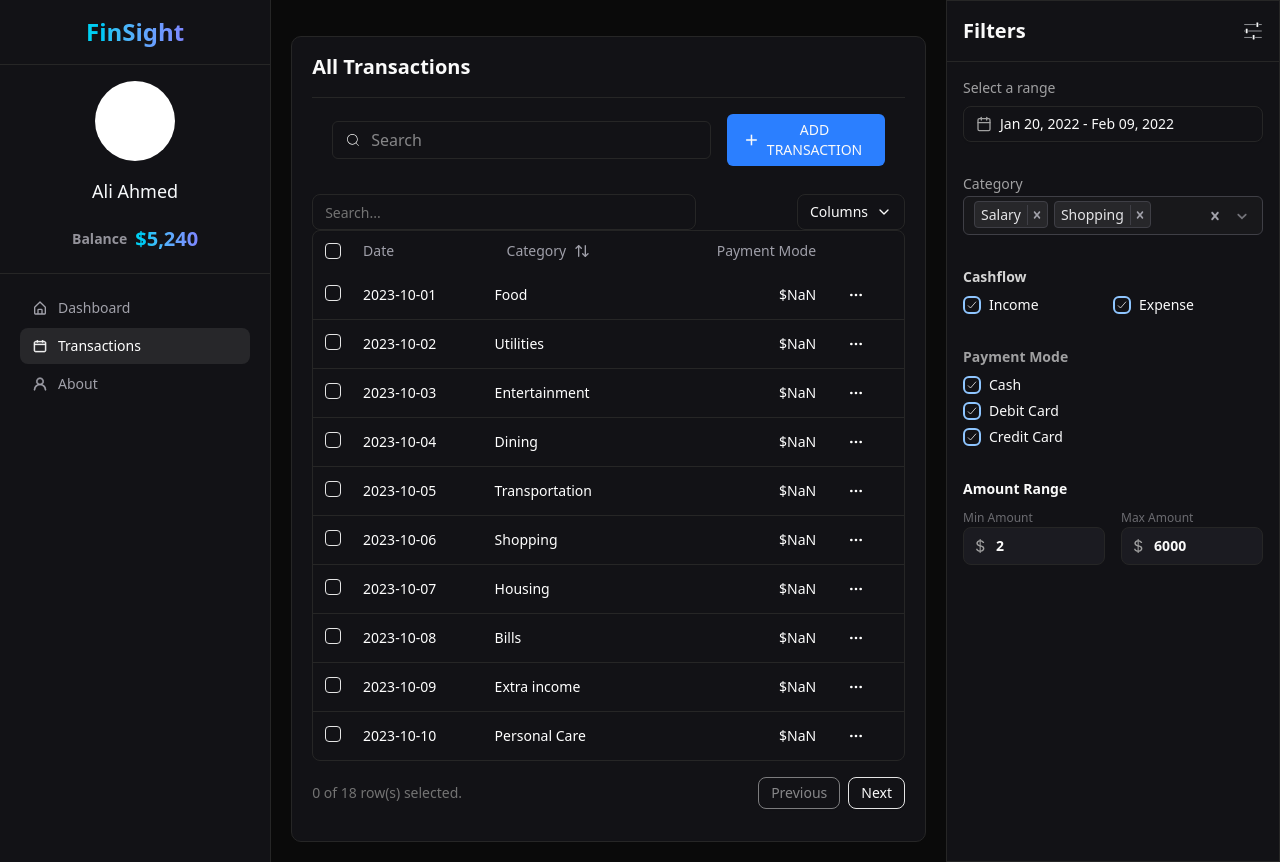
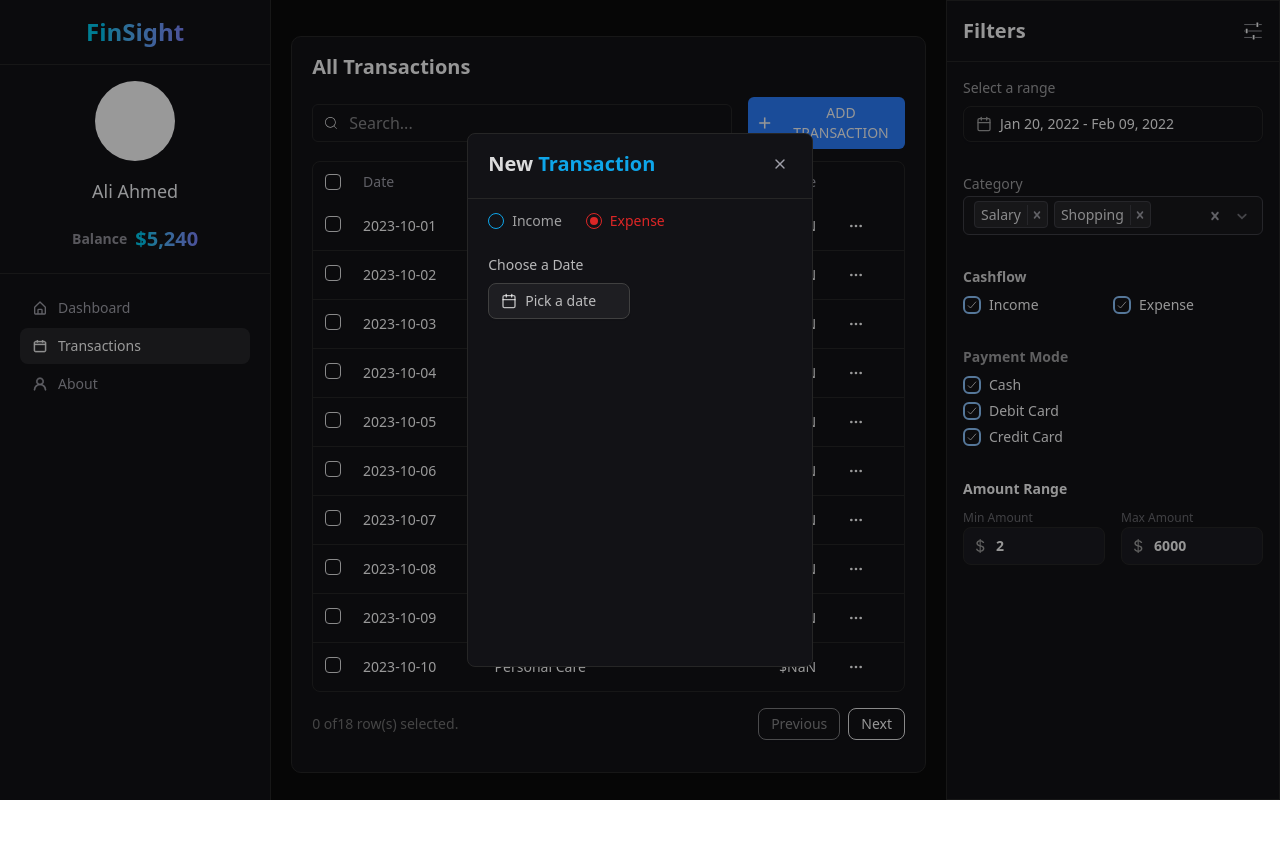
Before and after one commit to A-7amid/fin-sight, a React (Vite) app: page /transactions in a window 1280 px wide. After the commit the page ends 800 px from the top, so only its background shows below. Built offline with nearby package versions, Linux system fonts and the light colour scheme.

Commit message:
'AddTransaction

```diff
--- a/package.json
+++ b/package.json
@@ -15,7 +15,9 @@
     "@heroui/theme": "^2.4.15",
     "@radix-ui/react-checkbox": "^1.2.3",
     "@radix-ui/react-dropdown-menu": "^2.1.12",
+    "@radix-ui/react-label": "^2.1.6",
     "@radix-ui/react-popover": "^1.1.11",
+    "@radix-ui/react-radio-group": "^1.3.6",
     "@radix-ui/react-slot": "^1.2.2",
     "@tailwindcss/vite": "^4.1.4",
     "@tanstack/react-table": "^8.21.3",
--- /dev/null
+++ b/src/components/AddTransactionForm.jsx
@@ -0,0 +1,48 @@
+import React, { createContext, useState } from "react";
+import { X } from "lucide-react";
+import DatePicker from "./DatePicker";
+import RadioItem from "./RadioItem";
+
+export const SelectedType = createContext();
+
+const AddTransactionForm = () => {
+  const [selectedType, setSelectedType] = useState("expense");
+
+  return (
+    <SelectedType.Provider value={{ selectedType, setSelectedType }}>
+      <div className="bg-black/40 flex items-center justify-center w-screen h-full absolute top-0 left-0">
+        <div className="bg-[#121216] text-white/70 flex flex-col py-4 border border-neutral-800 rounded-md w-[27%] h-2/3">
+          <div className="flex justify-between items-center px-5">
+            <h3 className="font-bold text-xl text-white/85">
+              New <span className="text-[#0ea5e9]">Transaction</span>
+            </h3>
+            <X className="size-6 cursor-pointer stroke-zinc-400 hover:stroke-zinc-100 hover:bg-neutral-800 rounded-sm p-1 transition duration-200" />
+          </div>
+
+          <div className="h-px bg-neutral-800 w-full my-3 mt-5"></div>
+
+          <div className="flex flex-col gap-y-6">
+            <div className="flex items-center px-5 gap-x-6">
+              <RadioItem label="Income" color="#0ea5e9" />
+              <RadioItem label="Expense" color="#dc2626" />
+            </div>
+
+            <div className="grid grid-cols-2 gap-x-5 px-5">
+              <div className="flex flex-col gap-y-2">
+                <span className="text-sm font-medium">Choose a Date</span>
+                <DatePicker />
+              </div>
+
+              {/* <div className="flex flex-col gap-2">
+              <span>Choose a Date</span>
+              <DatePicker />
+            </div> */}
+            </div>
+          </div>
+        </div>
+      </div>
+    </SelectedType.Provider>
+  );
+};
+
+export default AddTransactionForm;
--- a/src/components/DataTable.jsx
+++ b/src/components/DataTable.jsx
@@ -1,4 +1,4 @@
-import React from "react";
+import React, { useRef, useState } from "react";
 import {
   flexRender,
   getCoreRowModel,
@@ -7,7 +7,7 @@ import {
   getSortedRowModel,
   useReactTable,
 } from "@tanstack/react-table";
-import { ArrowUpDown, ChevronDown, MoreHorizontal } from "lucide-react";
+import { ArrowUpDown, ChevronDown, MoreHorizontal, X } from "lucide-react";
 
 import { Button } from "@/components/ui/button";
 import { Checkbox } from "@/components/ui/checkbox";
@@ -20,7 +20,6 @@ import {
   DropdownMenuSeparator,
   DropdownMenuTrigger,
 } from "@/components/ui/dropdown-menu";
-import { Input } from "@/components/ui/input";
 import {
   Table,
   TableBody,
@@ -30,6 +29,8 @@ import {
   TableRow,
 } from "@/components/ui/table";
 import { cn } from "../utils/clsx";
+import { IoMdAdd } from "react-icons/io";
+import { CiSearch } from "react-icons/ci";
 
 const data = [
   {
@@ -285,13 +286,14 @@ export const columns = [
   },
 ];
 
-const hh = "white";
-
 export function DataTable() {
   const [sorting, setSorting] = React.useState([]);
   const [columnFilters, setColumnFilters] = React.useState([]);
   const [columnVisibility, setColumnVisibility] = React.useState({});
   const [rowSelection, setRowSelection] = React.useState({});
+  const [isDeleteShown, setIsDeleteShown] = useState(false);
+
+  const searchRef = useRef(null);
 
   const table = useReactTable({
     data,
@@ -312,50 +314,46 @@ export function DataTable() {
     },
   });
 
+  const handleSearch = (e) => {
+    table.getColumn("category")?.setFilterValue(e.target.value);
+    e.target.value.length !== 0
+      ? setIsDeleteShown(true)
+      : setIsDeleteShown(false);
+  };
+
   return (
-    <div className="w-full">
-      <div className="flex items-center">
-        <Input
-          placeholder="Search..."
-          value={table.getColumn("category")?.getFilterValue() ?? ""}
-          onChange={(event) =>
-            table.getColumn("category")?.setFilterValue(event.target.value)
-          }
-          className="max-w-sm border border-neutral-800"
-        />
-        <DropdownMenu>
-          <DropdownMenuTrigger asChild>
-            <Button
-              variant="outline"
-              className="ml-auto border border-neutral-800 py-4"
-            >
-              Columns <ChevronDown />
-            </Button>
-          </DropdownMenuTrigger>
-          <DropdownMenuContent
-            className="bg-[#121216] text-zinc-100 border border-neutral-800"
-            align="end"
-          >
-            {table
-              .getAllColumns()
-              .filter((column) => column.getCanHide())
-              .map((column) => {
-                return (
-                  <DropdownMenuCheckboxItem
-                    key={column.id}
-                    className="capitalize"
-                    checked={column.getIsVisible()}
-                    onCheckedChange={(value) =>
-                      column.toggleVisibility(!!value)
-                    }
-                  >
-                    {column.id}
-                  </DropdownMenuCheckboxItem>
-                );
-              })}
-          </DropdownMenuContent>
-        </DropdownMenu>
+    <div className="w-full px-5">
+      <div className="flex items-center mb-3 gap-x-4 w-full h-fit">
+        <div className="w-[80%] p-1.5 flex items-center border-neutral-800 border rounded-sm focus-within:border-blue-500 transition duration-75 justify-between">
+          <div className="flex items-center px-1 gap-x-2.5">
+            <CiSearch />
+            <input
+              type="text"
+              ref={searchRef}
+              placeholder="Search..."
+              value={table.getColumn("category")?.getFilterValue() ?? ""}
+              onChange={(e) => {
+                handleSearch(e);
+              }}
+              className="outline-none flex grow focus-within:border-blue-500"
+            />
+          </div>
+          {isDeleteShown && (
+            <X
+              className="size-4 cursor-pointer stroke-zinc-400 hover:stroke-zinc-100 transition duration-100"
+              onClick={() => {
+                searchRef.current.value = "";
+                handleSearch({ target: { value: "" } });
+              }}
+            />
+          )}
+        </div>
+        <button className="px-2 py-1.5 gap-x-3 grow flex items-center bg-blue-500 hover:bg-blue-600 transition duration-200 cursor-pointer uppercase font-medium text-sm rounded-sm">
+          <IoMdAdd className="size-5 stroke-3" />
+          <span>add transaction</span>
+        </button>
       </div>
+
       <div className="rounded-md border border-neutral-800">
         <Table>
           <TableHeader>
@@ -415,7 +413,7 @@ export function DataTable() {
       </div>
       <div className="flex items-center justify-end space-x-2 py-4">
         <div className="flex-1 text-sm text-muted-foreground">
-          {table.getFilteredSelectedRowModel().rows.length} of{" "}
+          {table.getFilteredSelectedRowModel().rows.length} of
           {table.getFilteredRowModel().rows.length} row(s) selected.
         </div>
         <div className="space-x-2">
--- /dev/null
+++ b/src/components/DatePicker.jsx
@@ -0,0 +1,51 @@
+import React, { useState } from "react";
+import { Button } from "@/components/ui/button";
+import { Calendar } from "@/components/ui/calendar";
+import {
+  Popover,
+  PopoverContent,
+  PopoverTrigger,
+} from "@/components/ui/popover";
+import { cn } from "../utils/clsx";
+import { format } from "date-fns";
+import { CalendarIcon } from "lucide-react";
+
+const DatePicker = () => {
+  const [date, setDate] = useState();
+  return (
+    <Popover>
+      <PopoverTrigger
+        className="flex items-center border bg-white/5 hover:bg-white/10 border-neutral-700 hover:border-neutral-600 cursor-pointer"
+        asChild
+      >
+        <Button
+          variant={"outline"}
+          className={cn(
+            "w-full justify-start text-left font-normal",
+            !date && "text-muted-foreground"
+          )}
+        >
+          <CalendarIcon className="stroke-white/70" />
+          {date ? (
+            format(date, "PPP")
+          ) : (
+            <span className="text-white/70">Pick a date</span>
+          )}
+        </Button>
+      </PopoverTrigger>
+      <PopoverContent
+        className="w-full p-0 bg-white/5 text-white border-neutral-700"
+        align="start"
+      >
+        <Calendar
+          mode="single"
+          selected={date}
+          onSelect={setDate}
+          initialFocus
+        />
+      </PopoverContent>
+    </Popover>
+  );
+};
+
+export default DatePicker;
--- /dev/null
+++ b/src/components/RadioItem.jsx
@@ -0,0 +1,36 @@
+import React, { useContext } from "react";
+import { cn } from "../utils/clsx";
+import { SelectedType } from "./AddTransactionForm";
+
+const RadioItem = ({ label, color }) => {
+  const { selectedType, setSelectedType } = useContext(SelectedType);
+
+  return (
+    <label
+      onClick={() => setSelectedType(label.toLowerCase())}
+      className={cn("flex items-center gap-x-2 cursor-pointer")}
+    >
+      <div
+        style={{ borderColor: color }}
+        className={cn(
+          "border rounded-full p-[3px] size-4 flex items-center justify-center"
+        )}
+      >
+        {selectedType === label.toLowerCase() && (
+          <span
+            style={{ backgroundColor: color }}
+            className={cn("size-2 rounded-full")}
+          ></span>
+        )}
+      </div>
+      <span
+        style={{ color: label.toLowerCase() === selectedType && color }}
+        className={cn(`text-white/60 font-medium text-sm`)}
+      >
+        {label}
+      </span>
+    </label>
+  );
+};
+
+export default RadioItem;
--- a/src/components/RecentTransactions.jsx
+++ b/src/components/RecentTransactions.jsx
@@ -14,7 +14,7 @@ const recentTransactions = [
     id: 1,
     date: "Nov 30, 2017",
     category: "Food",
-    categoryColor: "red-400",
+    categoryColor: "#EF4444",
     paymentMode: "Debit Card",
     description: "Lunch at a restaurant",
     amount: "$ 200",
@@ -23,7 +23,7 @@ const recentTransactions = [
     id: 2,
     date: "Dec 01, 2017",
     category: "Transport",
-    categoryColor: "blue-400",
+    categoryColor: "#34D399",
     paymentMode: "Cash",
     description: "Taxi fare",
     amount: "$ 50",
@@ -32,7 +32,7 @@ const recentTransactions = [
     id: 3,
     date: "Dec 02, 2017",
     category: "Shopping",
-    categoryColor: "purple-400",
+    categoryColor: "#C4B5FD", // red-400 in hex
     paymentMode: "Credit Card",
     description: "Clothes shopping",
     amount: "$ 300",
@@ -87,9 +87,13 @@ const RecentTransactions = () => {
               <div className="py-1"></div>
 
               <TableCell
+                style={{
+                  backgroundColor: `${transaction.categoryColor}20`,
+                  border: `1px solid ${transaction.categoryColor}50`,
+                  color: transaction.categoryColor,
+                }}
                 className={cn(
-                  `rounded-full text-${transaction.categoryColor} translate-x-3 bg-${transaction.categoryColor}/10 border-[1px] border-${transaction.categoryColor}
-                   hover:bg-${transaction.categoryColor}/5 transition duration-200 w-fit flex text-xs py-0.5 px-2.5 font-medium items-center`
+                  "rounded-full recent-transactions-cell translate-x-3 transition duration-200 w-fit flex text-xs py-0.5 px-2.5 font-medium items-center"
                 )}
               >
                 {transaction.category}
--- a/src/components/Transactions.jsx
+++ b/src/components/Transactions.jsx
@@ -1,7 +1,5 @@
 import React from "react";
-import { CiSearch } from "react-icons/ci";
 import { DataTable } from "./DataTable";
-import { IoMdAdd } from "react-icons/io";
 
 // const transactions = [
 //   {
@@ -48,31 +46,13 @@ import { IoMdAdd } from "react-icons/io";
 
 const Transactions = () => {
   return (
-    <div className="flex flex-col py-5 w-full">
-      <div className="bg-[#121216] flex flex-col p-4 px-5 gap-y-4 rounded-lg mt-4 h-full w-full border border-neutral-800">
-        <h2 className="font-semibold text-xl">All Transactions</h2>
+    <div className="flex flex-col py-5 w-full relative">
+      <div className="bg-[#121216] flex flex-col py-4 gap-y-4 rounded-lg mt-4 h-full w-full border border-neutral-800">
+        <h2 className="font-semibold text-xl px-5">All Transactions</h2>
 
-        <div className="h-px w-full bg-neutral-800"></div>
+        {/* <div className="h-px w-full bg-neutral-800"></div> */}
 
-        <div className="flex items-center mb-3 px-5 gap-x-4 w-full">
-          <div className="flex items-center w-[80%] p-1.5 px-3 gap-x-2.5 border-neutral-800 border rounded-sm focus-within:border-blue-500 transition duration-75">
-            <CiSearch />
-            <input
-              type="text"
-              placeholder="Search"
-              className="outline-none flex grow focus-within:border-blue-500"
-            />
-          </div>
-
-          <button className="px-4 py-1.5 flex items-center bg-blue-500 hover:bg-blue-600 transition duration-200 cursor-pointer uppercase font-medium text-sm rounded-sm">
-            <IoMdAdd className="size-5 stroke-3" />
-            add transaction
-          </button>
-        </div>
-
-        <div>
-          <DataTable />
-        </div>
+        <DataTable />
       </div>
     </div>
   );
--- a/src/components/TransactionsPage.jsx
+++ b/src/components/TransactionsPage.jsx
@@ -3,6 +3,7 @@ import { cn } from "../utils/clsx";
 import Sidebar from "./Sidebar";
 import Transactions from "./Transactions";
 import Transactionsbar from "./Transactionsbar";
+import AddTransactionForm from "./AddTransactionForm";
 
 const TransactionsPage = () => {
   return (
@@ -19,6 +20,8 @@ const TransactionsPage = () => {
       </div>
 
       <Transactionsbar />
+
+      <AddTransactionForm />
     </div>
   );
 };
--- a/src/main.jsx
+++ b/src/main.jsx
@@ -1,4 +1,4 @@
-import React from "react";
+import React, { useState } from "react";
 
 import { StrictMode } from "react";
 import { createRoot } from "react-dom/client";
```
Also changed, not shown: 1 other file (tests, documents, lock files or other folders).
